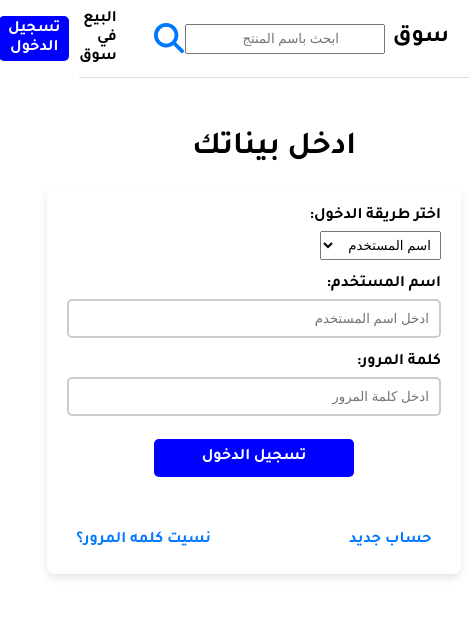
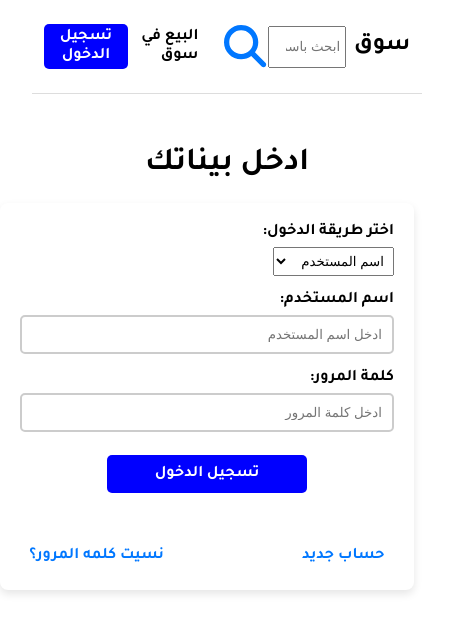
Before and after one commit to Op-Bshaar/eBay, a React (Vite) app in the folder frontend/: page /login in a window 390 px wide. Shown: the top 632 px of the page, 470 px wide, since content can reach past the window. Built offline with nearby package versions, Linux system fonts and the light colour scheme.

Commit message:
navbar responsive

```diff
--- a/frontend/src/components/nav/Navbar.css
+++ b/frontend/src/components/nav/Navbar.css
@@ -3,7 +3,7 @@
     align-items: center;
     justify-content: space-between;
     box-sizing: border-box;
-    padding: 10px 20px;
+    padding: 2vh 3vw;
     background-color: #fff;
     border-bottom: 1px solid #ddd;
     width: 100%;
@@ -12,21 +12,21 @@
 .search-bar {
   display: flex;
   align-items: center;
-  margin-left: 20px;
+  margin-left: 2vw;
 }
 .search-bar input {
-  width: 200px;
-  height: 30px;
+  width: 20vw;
+  height: 5vh;
   cursor: pointer;
-  padding: 0 10px;
+  padding: 0 1vw;
   text-align: center;
   line-height: 30px;
 }
 .search-icon {
   width: auto;
   display:inline-block;
-  height: 30px;
-  margin: 0 2%;
+  height: 5vh;
+  margin: 0 0.5vw;
   color: #0077ff;
   cursor: pointer;
 }
@@ -34,7 +34,7 @@
     margin: 0;
 }
 .nav-link {
-  margin: 0 10px;
+  margin: 0 2vw;
   color: black;
   text-decoration: none;
 }
```
